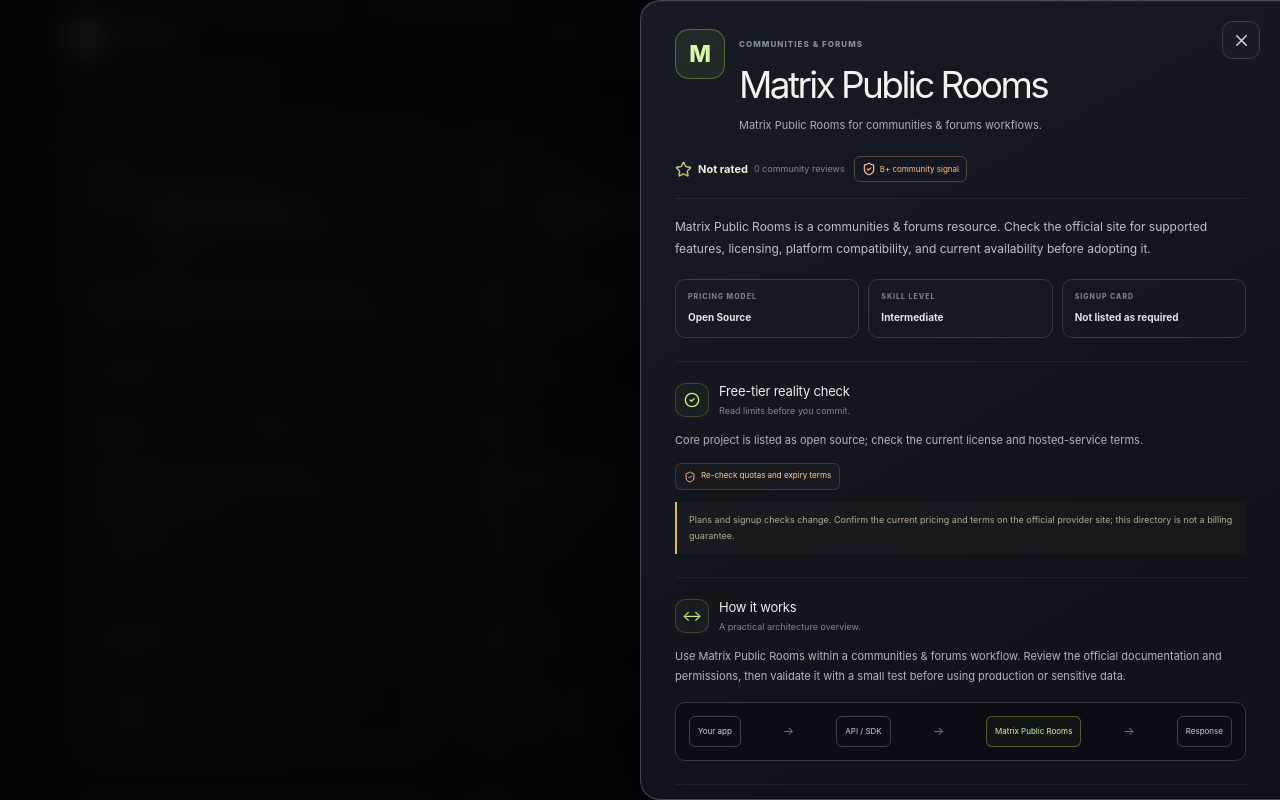
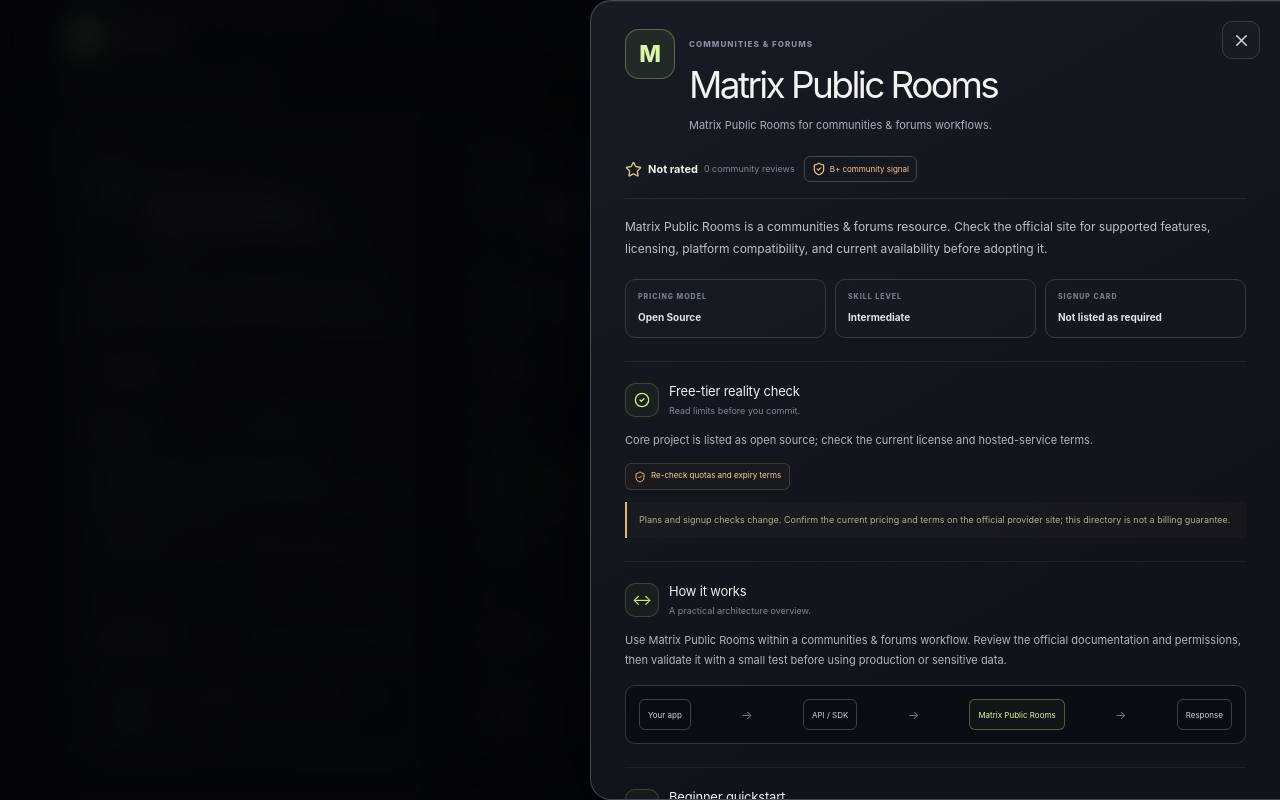
Before and after one commit to shinuXcode/-awesome-free-stack, a Next.js app: page / in a window 1280 px wide. Both pictures are taken after a click on the element 255 px from the left and 3420 px from the top of the page. Shown: the part 2979-3779 px from the top of the page. Built offline with nearby package versions, Linux system fonts and the light colour scheme.

Commit message:
Use slide-over tool detail drawer

```diff
--- a/components/ToolDetailsModal.tsx
+++ b/components/ToolDetailsModal.tsx
@@ -22,12 +22,12 @@ export default function ToolDetailsModal({ tool, onClose }: Props) {
   return (
     <AnimatePresence>
       {tool && (
-        <motion.div className="modal-backdrop" initial={{ opacity: 0 }} animate={{ opacity: 1 }} exit={{ opacity: 0 }} onClick={onClose}>
+        <motion.div className="modal-backdrop drawer-backdrop" initial={{ opacity: 0 }} animate={{ opacity: 1 }} exit={{ opacity: 0 }} onClick={onClose}>
           <motion.section
             role="dialog"
             aria-modal="true"
             aria-label={tool.name + " details"}
-            className="details-modal"
+            className="details-modal details-drawer"
             initial={reduceMotion ? { opacity: 0 } : { x: "8vw", opacity: 0 }}
             animate={{ x: 0, opacity: 1 }}
             exit={reduceMotion ? { opacity: 0 } : { x: "8vw", opacity: 0 }}
```
